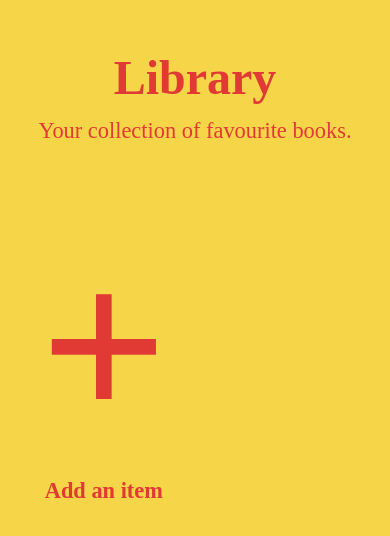
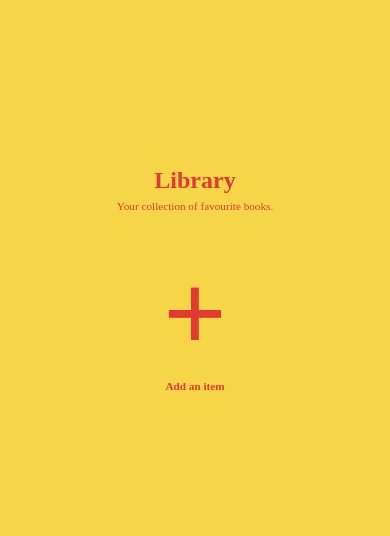
Before and after one commit to yaadevmohit/library, a React (Vite) app: page / in a window 390 px wide. Shown: the part 148-684 px from the top of the page. Built offline with nearby package versions, Linux system fonts and the light colour scheme; a web font is replaced by a local one.

Commit message:
phone responsive design

```diff
--- a/src/App.css
+++ b/src/App.css
@@ -36,3 +36,10 @@
   cursor: pointer;
   font-weight: 400;
 }
+
+
+@media only screen and (max-width: 600px) {
+  .books-section {
+    grid-template-columns: repeat(1, 1fr);
+  }
+}
--- a/src/index.css
+++ b/src/index.css
@@ -36,3 +36,9 @@
   font-size: 1.2rem;
   font-weight: 500;
 }
+
+@media only screen and (max-width: 600px) {
+html {
+  font-size: 8px;
+}
+}
```
Also changed, not shown: src/components/styles/book-form.css (line endings or trailing spaces).
